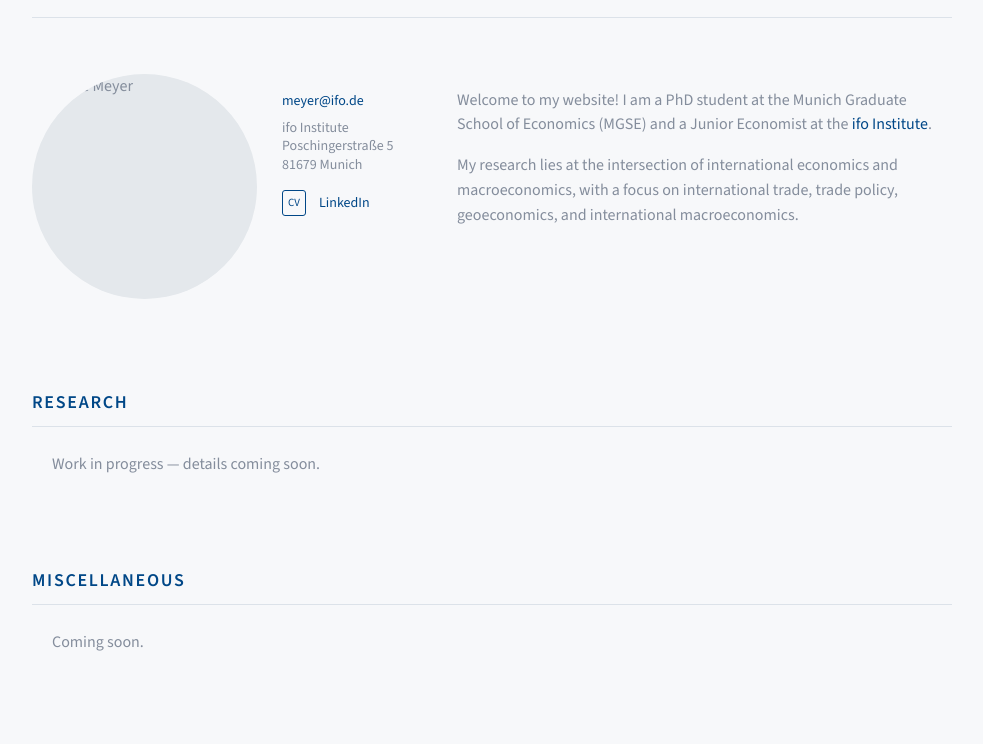
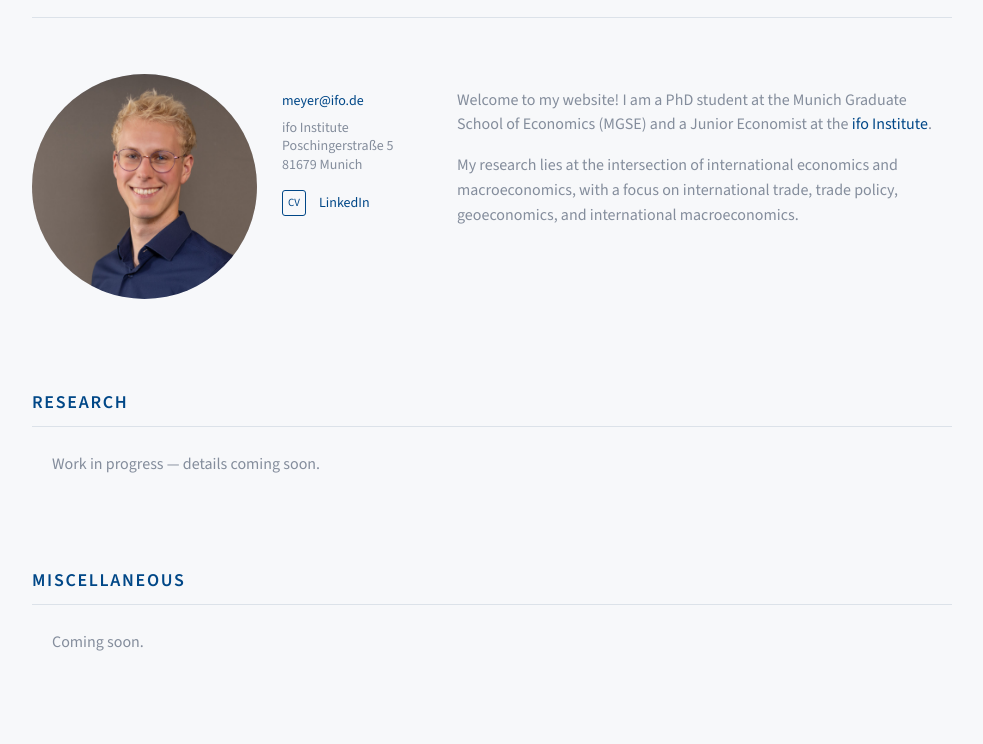
Before and after one commit to Renke-Meyer/Renke-Meyer.github.io, a plain HTML site: page index.html in a window 1280 px wide. Shown: the part 56-800 px from the top of the page, without its empty margins (148-1131 px from the left). Drawn offline with nearby package versions, Linux system fonts and the light colour scheme.

Commit message:
Change profile image source in about section
Updated the image source in the about section to use 'meyer_photo.jpg'.

```diff
--- a/index.html
+++ b/index.html
@@ -351,7 +351,7 @@ footer {
   <section id="about" class="about" aria-label="About Renke Meyer">
 
     <figure class="portrait">
-      <img src="photo.jpg" alt="Renke Meyer" width="225" height="225">
+      <img src="meyer_photo.jpg" alt="Renke Meyer" width="225" height="225">
     </figure>
 
     <div class="contact">
```
